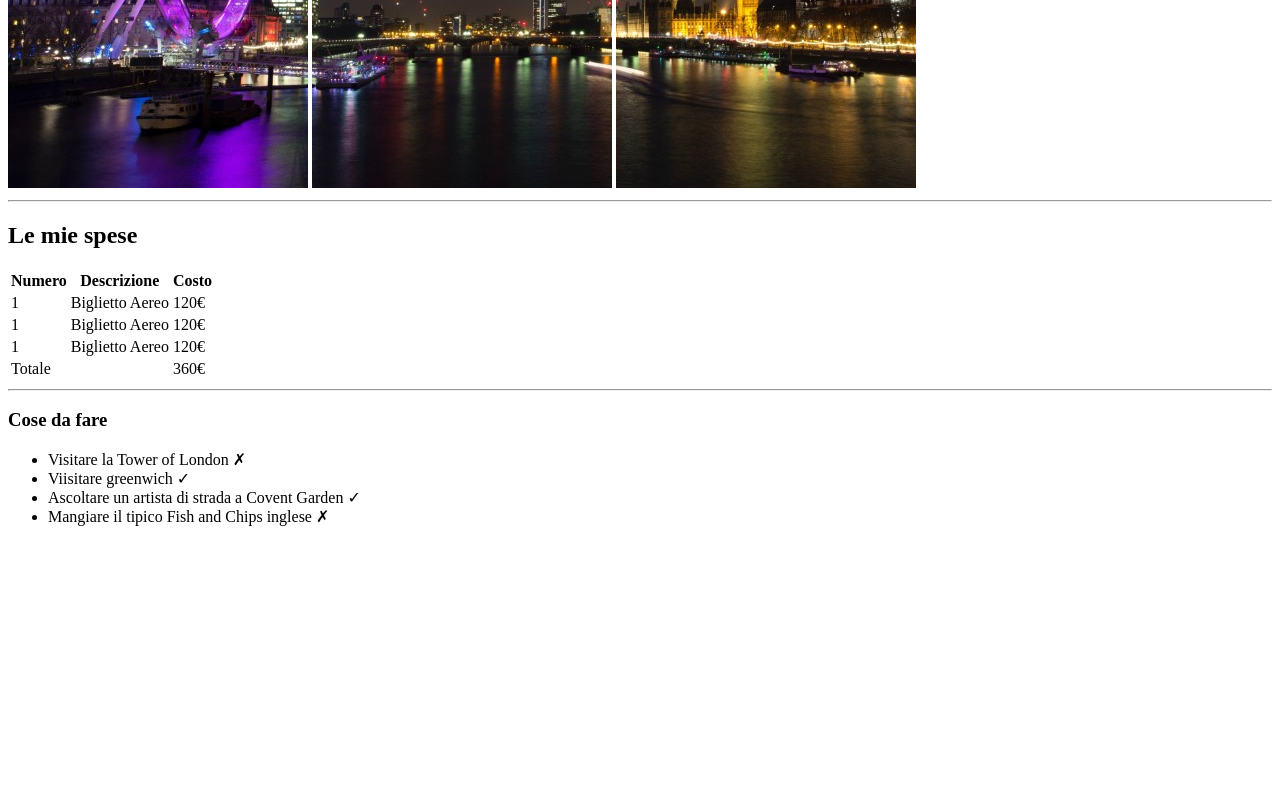
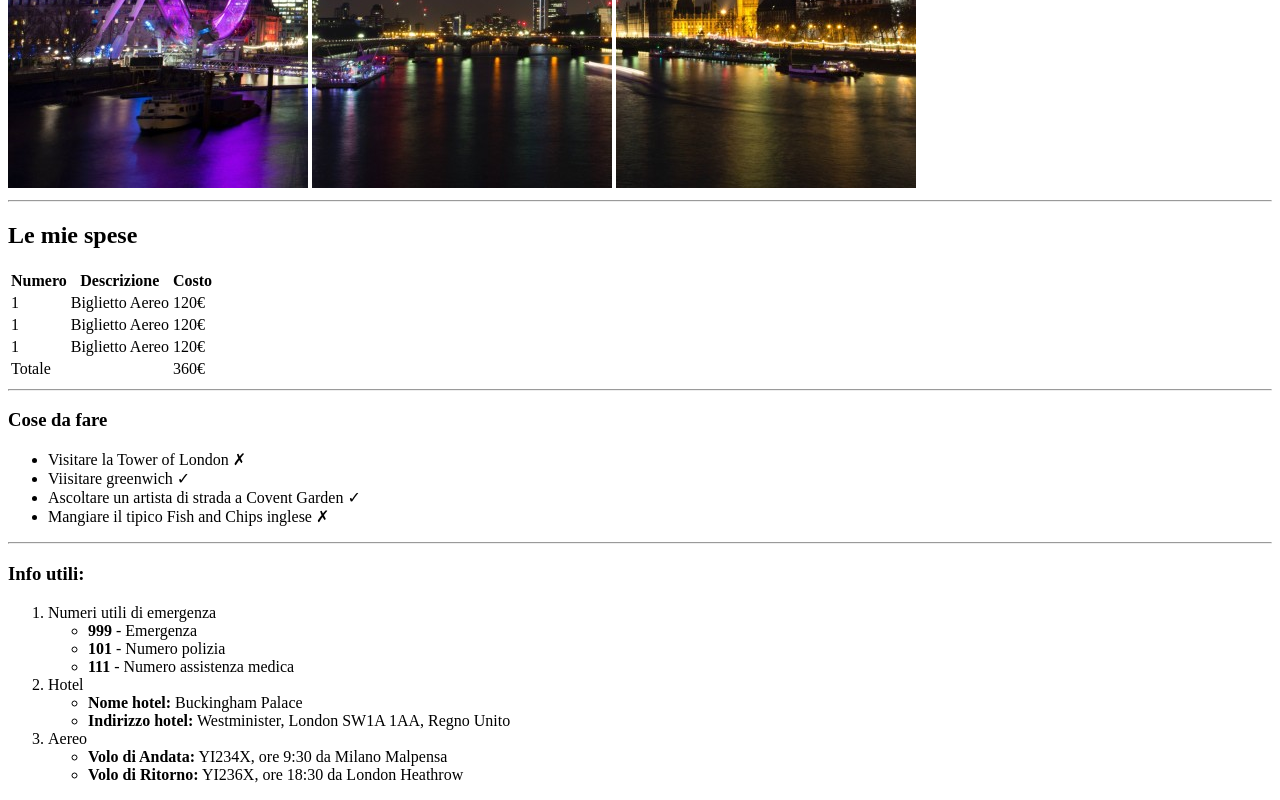
Before and after one commit to federicascognamiglio/html-london-trip, a plain HTML site: page index.html in a window 1280 px wide. Shown: the part 492-1292 px from the top of the page. Before the commit the page ends 1034 px from the top, so only its background shows below. Drawn offline with Linux system fonts and the light colour scheme.

Commit message:
feat: sezione info utili

```diff
--- a/index.html
+++ b/index.html
@@ -76,16 +76,46 @@
             <!-- Titolo Sezione -->
             <h3>Cose da fare</h3>
 
-            <!-- Lista non Ordinata -->
+            <!-- Lista non ordinata -->
             <ul>
                 <li>Visitare la Tower of London &cross;</li>
                 <li>Viisitare greenwich &check;</li>
                 <li>Ascoltare un artista di strada a Covent Garden &check;</li>
                 <li>Mangiare il tipico Fish and Chips inglese &cross;</li>
             </ul>
-            <!-- /Lista non Ordinata -->
+            <!-- /Lista non ordinata -->
         </section>
         <!-- /Sezione Cose da fare -->
+        <hr>
+        <!-- Sezione Info utili -->
+        <section>
+            <!-- Titolo sezione -->
+            <h3>Info utili:</h3>
+            <!-- Lista annidata -->
+            <ol>
+                <li>Numeri utili di emergenza
+                    <ul>
+                        <li><strong>999 </strong>- Emergenza</li>
+                        <li><strong>101 </strong>- Numero polizia</li>
+                        <li><strong>111 </strong>- Numero assistenza medica</li>
+                    </ul>
+                </li>
+                <li>Hotel
+                    <ul>
+                        <li><strong>Nome hotel:</strong> Buckingham Palace</li>
+                        <li><strong>Indirizzo hotel:</strong> Westminister, London SW1A 1AA, Regno Unito</li>
+                    </ul>
+                </li>
+                <li>Aereo
+                    <ul>
+                        <li><strong>Volo di Andata:</strong> YI234X, ore 9:30 da Milano Malpensa</li>
+                        <li><strong>Volo di Ritorno:</strong> YI236X, ore 18:30 da London Heathrow</li>
+                    </ul>
+                </li>
+            </ol>
+            <!-- /Lista annidata -->
+        </section>
+        <!-- /Sezione Info utili -->
 
     </main>
     <!-- /Main -->
```
